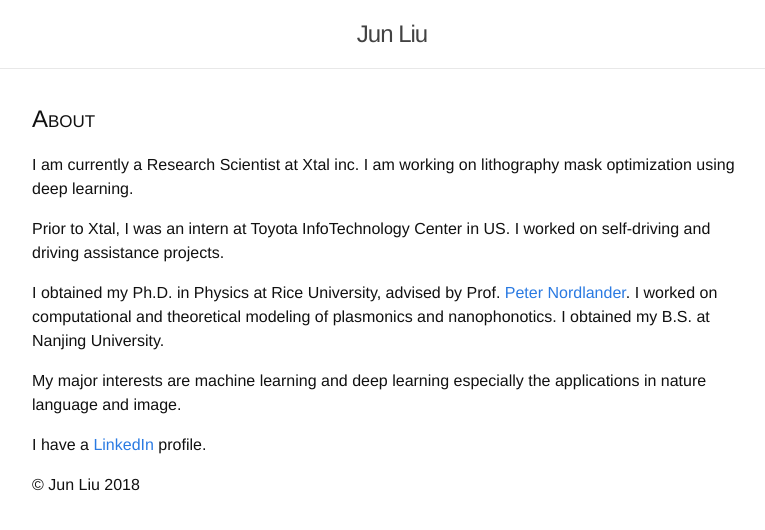
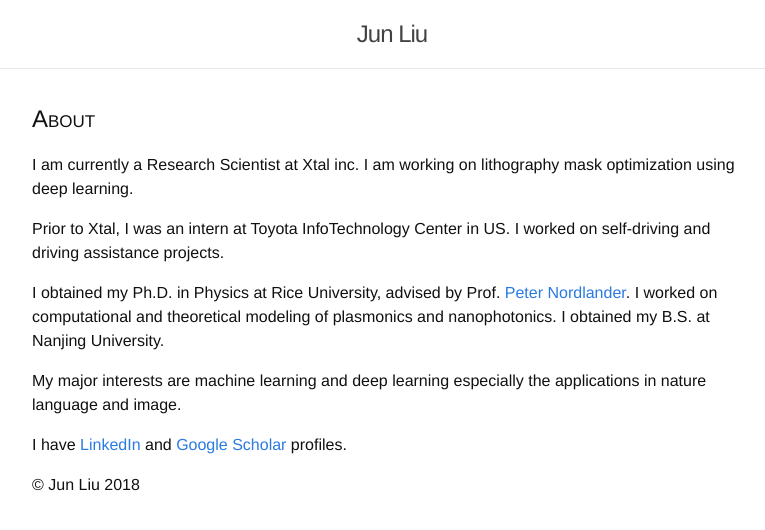
Before and after one commit to liujun77/liujun77.github.io, a Jekyll site: the page built from index.html, in a window 1280 px wide. Shown: the top 530 px of the page, without its empty margins (248-1013 px from the left). Built offline with Jekyll 4.4.1, drawn with Linux system fonts in a browser that asks for light colours.

Commit message:
add google scholar

```diff
--- a/index.html
+++ b/index.html
@@ -6,9 +6,9 @@ layout: default
 		<h2 class="smallcap">about</h2>
 		<p>I am currently a Research Scientist at Xtal inc. I am working on lithography mask optimization using deep learning.</p>
         <p>Prior to Xtal, I was an intern at Toyota InfoTechnology Center in US. I worked on self-driving and driving assistance projects.</p>
-        <p>I obtained my Ph.D. in Physics at Rice University, advised by Prof. <a href="http://nordlander.rice.edu/members/nordlander">Peter Nordlander</a>. I worked on computational and theoretical modeling of plasmonics and nanophonotics. I obtained my B.S. at Nanjing University.</p>
+        <p>I obtained my Ph.D. in Physics at Rice University, advised by Prof. <a href="http://nordlander.rice.edu/members/nordlander">Peter Nordlander</a>. I worked on computational and theoretical modeling of plasmonics and nanophotonics. I obtained my B.S. at Nanjing University.</p>
         <p>My major interests are machine learning and deep learning especially the applications in nature language and image. </p>
-        <p>I have a <a href="https://www.linkedin.com/in/liujun77">LinkedIn</a> profile. </p>
+        <p>I have <a href="https://www.linkedin.com/in/liujun77">LinkedIn</a> and <a href="https://scholar.google.com/citations?user=xss_i7QAAAAJ&hl=en">Google Scholar</a> profiles.</p>
 	</section>
     <!--
 	<section>
```
